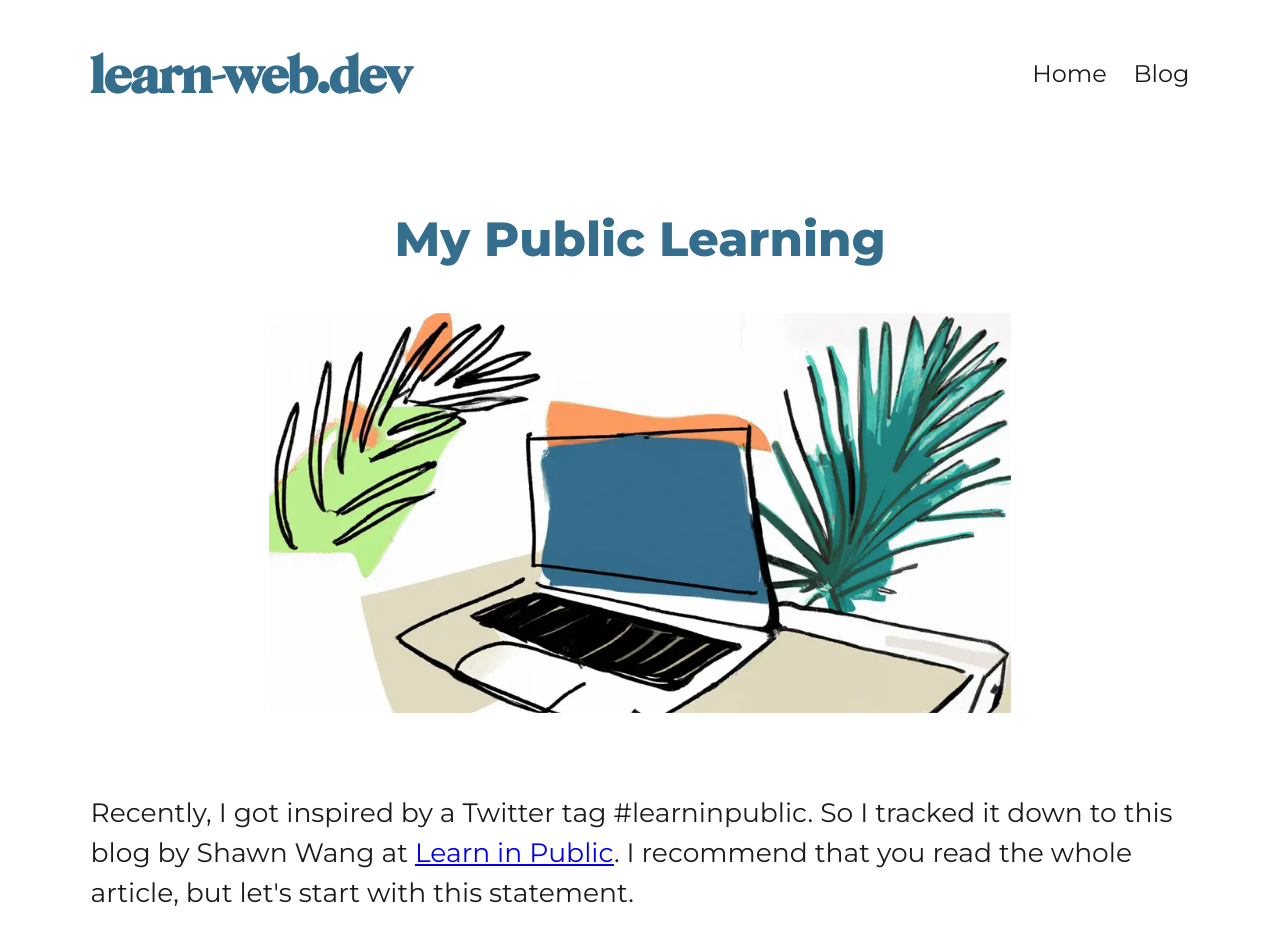
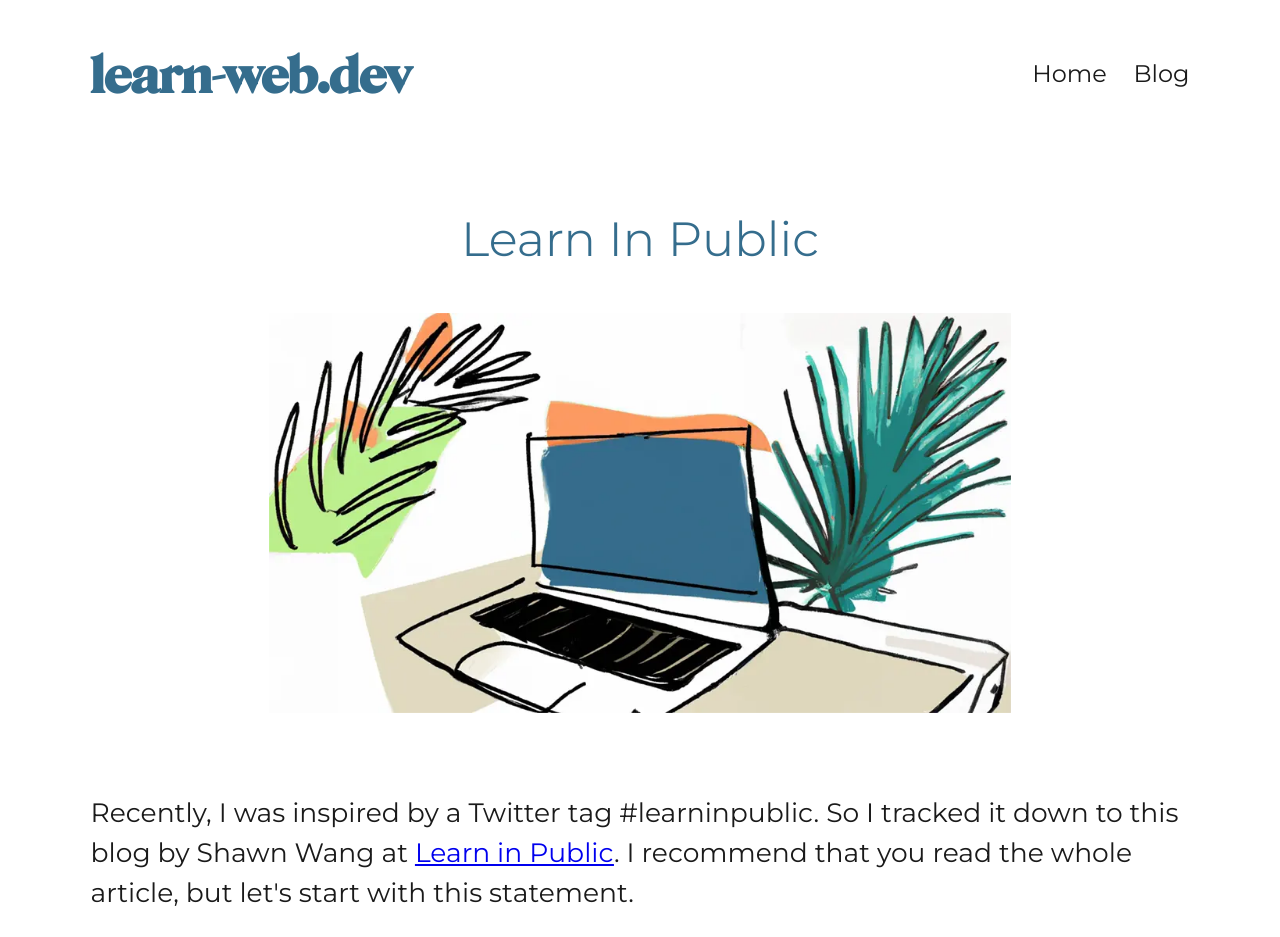
Before and after one commit to RVCC-IDMX/blog-cynthiateeters, an Eleventy site: page src/index.njk in a window 1280 px wide. Shown: the top 937 px of the page. Built offline with nearby package versions, Linux system fonts and the light colour scheme; Eleventy itself is replaced by a stand-in of ours; files that its build step writes are made by us from their sources.

Commit message:
Fix some typography styles

```diff
--- a/src/blog/2022-11-03.md
+++ b/src/blog/2022-11-03.md
@@ -85,7 +85,7 @@ Cloudinary has two types of presets: upload and transformation. Transformation p
 
 ![arcane preset showing Overwrite: true Unique filename: true Delivery type: upload Access mode: public Incoming Transformation: c_scale,q_auto,w_400 Auto tagging: 0.7](/assets/blog/arcane-preset.png)
 
-4. You should also make sure that your Strict Transformation setting is set to `Disabled` in the Settings -> Security panel.
+4. You should also make sure that your Strict transformations setting is set to `Disabled` in the Settings -> Security panel.
 
 ![Form showing Strict transformations: disabled](/assets/blog/strict-transforms-disabled.png)
 
--- a/src/index.njk
+++ b/src/index.njk
@@ -4,7 +4,7 @@ layout: 'base.njk'
 ---
 
 <section class="hero">
-  <h1 class="hero-title">My Public Learning</h1>
+  <h1 class="hero-title">Learn In Public</h1>
   <div class="container flow">
     <div class="hero__content--image">
       <picture>
@@ -16,7 +16,7 @@ layout: 'base.njk'
 
       <article class="main-article">
         <div class="container--narrow flow">
-          <p>Recently, I got inspired by a Twitter tag #learninpublic. So I tracked it down to this blog by Shawn Wang
+          <p>Recently, I was inspired by a Twitter tag #learninpublic. So I tracked it down to this blog by Shawn Wang
             at <a href="https://www.swyx.io/learn-in-public/">Learn in Public</a>. I recommend that you read the whole
             article, but let's start with this statement.</p>
 
--- a/src/style.css
+++ b/src/style.css
@@ -33,6 +33,8 @@
   --ff-heading: "Montserrat", serif;
   --ff-logo: "Roslindale", serif;
 
+  --fw-300: 300;
+  --fw-350: 350;
   --fw-400: 400;
   --fw-700: 700;
   --fw-900: 900;
@@ -214,7 +216,6 @@ h1,
 h2,
 h3 {
   font-family: var(--ff-heading);
-  font-weight: var(--fw-900);
   line-height: 1.1;
 }
 
@@ -266,6 +267,7 @@ section,
 .article-title,
 .section-title {
   color: var(--clr-primary-500);
+  font-weight: var(--fw-350);
 }
 
 .hero-title {
```
